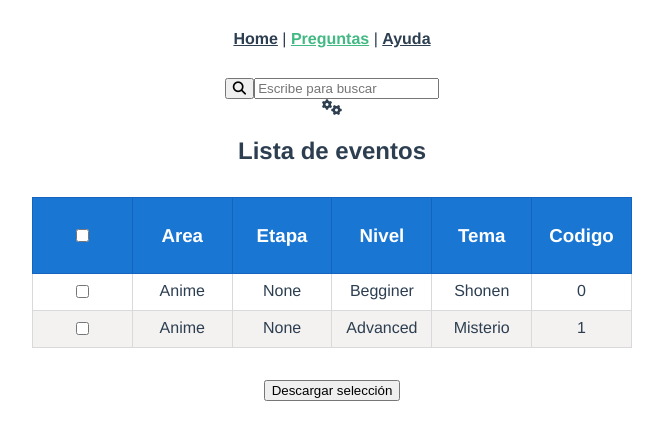
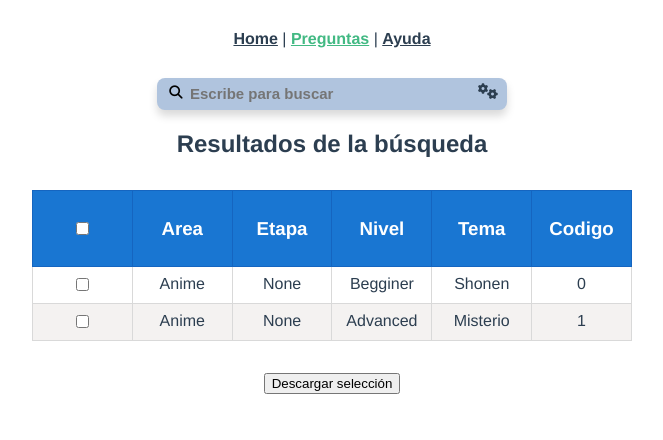
Before and after one commit to Insania55/WikiKahoot, a Vue app: page /preguntas in a window 1280 px wide. Shown: the top 440 px of the page, without its empty margins (308-971 px from the left). Built offline with nearby package versions, Linux system fonts and the light colour scheme.

Commit message:
Terminado estilo del dropdown de filtros. Añadidas categorías

```diff
--- a/src/components/pages/WikiEventos.vue
+++ b/src/components/pages/WikiEventos.vue
@@ -2,28 +2,73 @@
   <div class="wiki-eventos">
     <!-- //TODO: Trasladar filtros y datagrid a componente -->
     <div class="filter-search-container">
-      <div class="filter-search-form">
+      <div
+        class="filter-search-form"
+        :class="{ 'filter-dropdown': filtersDropdown }"
+      >
+        <div>
           <button class="filter-search-button">
             <i class="fas fa-search"></i>
           </button>
           <!-- //TODO: Necesita un mejor placeholder. Quizá un subtítulo? -->
           <input
-          class="filter-searching"
+            class="filter-search-input"
             type="search"
             placeholder="Escribe para buscar"
           />
           <div
-          class="open-filters"
+            class="filter-search-options"
             :class="{ 'filter-dropdown': filtersDropdown }"
             @click="openFiltersDropdown"
           >
+            <div>
               <i class="fas fa-cogs"></i>
+            </div>
+          </div>
+
+          <!-- // * Desplegable de filtros -->
+          <div class="filter-options-container" v-if="filtersDropdown">
+            <!-- //TODO: Eso se podría cambiar a un v-for -->
+            <div class="filter-option">
+              <label for="area">Área:</label>
+              <input
+                type="text"
+                name="area"
+                placeholder="Área temática general"
+              />
+            </div>
+            <div class="filter-option">
+              <label for="etapa">Etapa:</label>
+              <input
+                type="text"
+                name="etapa"
+                placeholder="Etapa educativa, si procede"
+              />
+            </div>
+            <div class="filter-option">
+              <label for="nivel">Nivel:</label>
+              <input
+                type="text"
+                name="nivel"
+                placeholder="Nivel de complejidad"
+              />
+            </div>
+            <div class="filter-option">
+              <label for="tema">Tema:</label>
+              <input
+                type="text"
+                name="tema"
+                placeholder="Tema concreto de la pregunta"
+              />
+            </div>
+            <button class="filter-option-button">Buscar</button>
+          </div>
         </div>
       </div>
     </div>
 
     <!-- Tabla principal de eventos -->
-    <h2>Lista de eventos</h2>
+    <h2>Resultados de la búsqueda</h2>
     <div class="table-container">
       <div class="flex-table header">
         <div class="flex-row">
@@ -55,13 +100,6 @@
     <button class="datagrid-button" @click="descargarExcel">
       Descargar selección
     </button>
-
-    <transition name="fade">
-      <div class="modal" v-if="filtersDropdown">
-        <h1>Filtros</h1>
-        <span>Contenido del modal</span>
-      </div>
-    </transition>
   </div>
 </template>
 
@@ -152,7 +190,7 @@ export default {
       return string.charAt(0).toUpperCase() + string.slice(1);
     },
     openFiltersDropdown() {
-      !this.filtersDropdown;
+      this.filtersDropdown = !this.filtersDropdown;
     },
   },
 };
@@ -160,20 +198,82 @@ export default {
 
 <style lang="scss">
 .wiki-eventos {
+  $table-header: #1976d2;
+  $table-header-border: #1565c0;
+  $table-border: #d9d9d9;
+  $row-bg: #f4f2f1;
+
+  margin: 0 1.5rem;
+
   .filter-search-container {
     display: flex;
     flex-flow: row nowrap;
     justify-content: center;
+    align-items: center;
+    width: 100%;
+    margin-bottom: 1.2rem;
 
-    .filter-dropdown {
-      background: salmon;
+    .filter-search-form {
+      position: relative;
+      width: 350px;
+      min-height: 32px;
+      box-shadow: 0 6px 8px rgba(0, 0, 0, 0.15);
+      background: lightsteelblue;
+      border-radius: 8px;
+      transition: all 0.3s ease;
+
+      .filter-search-button {
+        position: absolute;
+        top: 5px;
+        left: 9px;
+        height: 18px;
+        width: 20px;
+        padding: 0;
+        margin: 0;
+        border: none;
+        background: none;
+        outline: none !important;
+        cursor: pointer;
+      }
+
+      .filter-search-input {
+        position: absolute;
+        top: 5px;
+        left: 31px;
+        font-size: 15px;
+        background: none;
+        color: black;
+        width: 92%;
+        height: 20px;
+        border: none;
+        appearance: none;
+        font-weight: 700;
+      }
+
+      .filter-search-options {
+        position: absolute;
+        text-align: right;
+        top: 5px;
+        right: 9px;
       }
     }
 
-  $table-header: #1976d2;
-  $table-header-border: #1565c0;
-  $table-border: #d9d9d9;
-  $row-bg: #f4f2f1;
+    .filter-dropdown {
+      width: 100%;
+    }
+
+    .filter-options-container {
+      flex-direction: row;
+      flex-wrap: wrap;
+      margin: 37px 9px 9px;
+      justify-content: flex-start;
+      width: 98%;
+
+      .filter-option {
+        padding: 1rem;
+      }
+    }
+  }
 
   .table-container {
     display: block;
```
Lines whose indentation alone changed are shown as unchanged.
